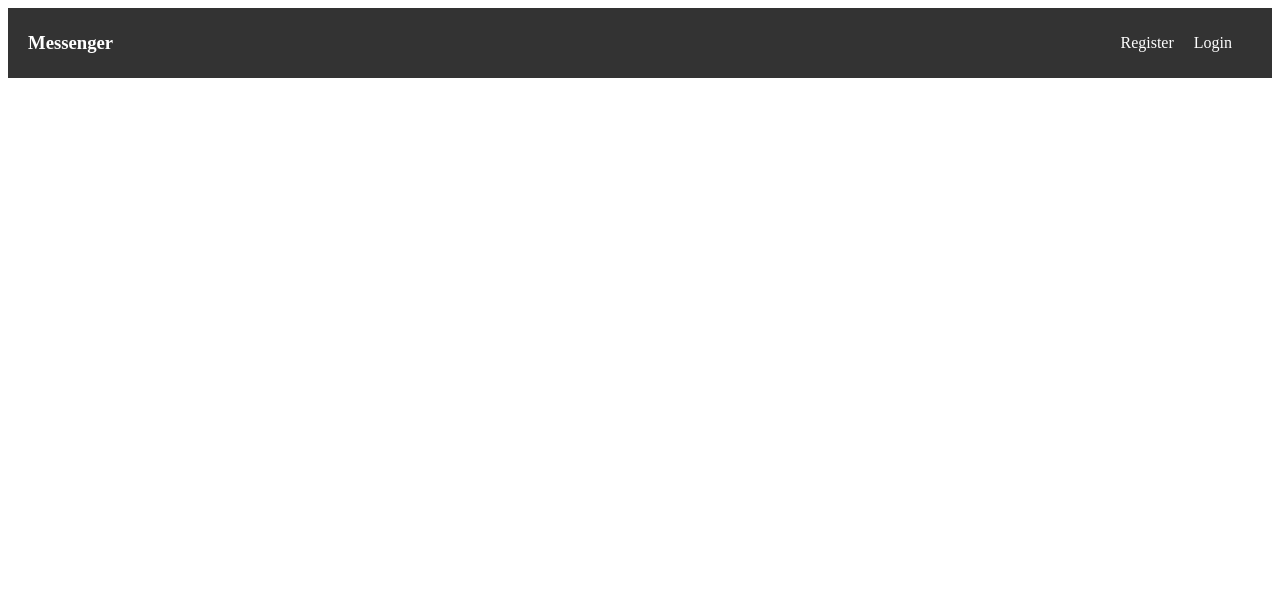
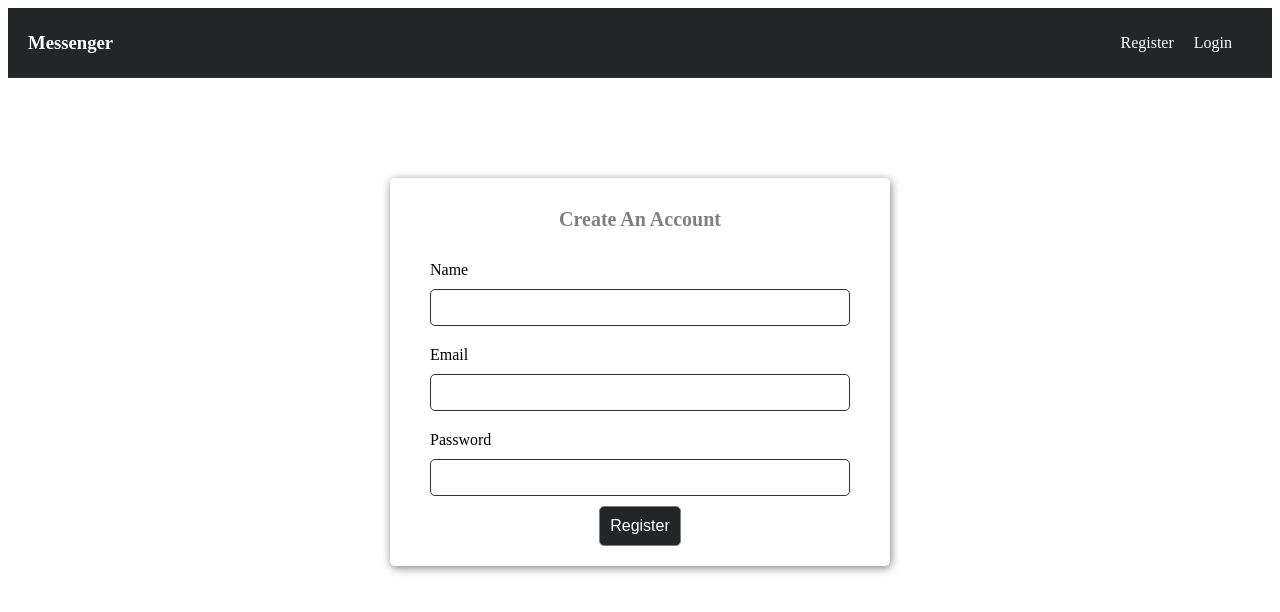
Before and after one commit to krish-98/react-firebase-messenger, a React (Create React App) app: page /register in a window 1280 px wide. Shown: the top 612 px of the page. Built offline with nearby package versions, Linux system fonts and the light colour scheme; the HTML template or start-up script is replaced by a standard one.

Commit message:
registration form design completed

```diff
--- a/src/App.css
+++ b/src/App.css
@@ -6,9 +6,9 @@
   --color-1: #242526;
   --color-2: white;
   --color-3: #0084ff;
-  --color-1: grey;
-  --color-1: #eb4034;
-  --color-1: #333;
+  --color-4: grey;
+  --color-5: #eb4034;
+  --color-6: #333;
 }
 
 nav {
@@ -29,3 +29,60 @@ nav a {
 nav div a {
   margin-right: 20px;
 }
+
+section {
+  max-width: 500px;
+  margin: 0 auto;
+  margin-top: 100px;
+  box-shadow: 1px 2px 10px var(--color-4);
+  padding: 10px 20px;
+  border-radius: 5px;
+
+}
+
+section h3 {
+  text-align: center;
+  font-size: 20px;
+  color: var(--color-4);
+}
+
+/* Register */
+section .form {
+  margin-top: 30px;
+  /* margin-bottom: 30px; */
+  padding: 0px 20px;
+}
+
+.input_container {
+  margin-top: 20px;
+}
+
+.input_container input {
+  width: 100%;
+  padding: 10px;
+  outline: none;
+  margin-top: 10px;
+  border: 1px solid var(--color-6);
+  border-radius: 5px;
+}
+
+.btn_container {
+  margin: 10px 0px;
+  text-align: center;
+}
+
+.btn {
+  padding: 10px;
+  border-radius: 5px;
+  outline: none;
+  border: 1px solid var(--color-4);
+  background: var(--color-1);
+  color: var(--color-2);
+  cursor: pointer;
+  font-size: 16px;
+  transition: 0.3s ease-in-out all;
+}
+
+.btn:hover{
+  transform: scale(1.05);
+}
--- a/src/App.js
+++ b/src/App.js
@@ -1,6 +1,7 @@
 import { Route, Routes } from "react-router-dom"
 import Navbar from "./components/Navbar"
 import Home from "./pages/Home"
+import Register from "./pages/Register"
 
 import "./App.css"
 
@@ -10,6 +11,7 @@ const App = () => {
       <Navbar />
       <Routes>
         <Route path="/" element={<Home />} />
+        <Route path="/register" element={<Register />} />
       </Routes>
     </>
   )
--- /dev/null
+++ b/src/pages/Register.jsx
@@ -0,0 +1,28 @@
+import React from "react"
+
+const Register = () => {
+  return (
+    <section>
+      <h3>Create An Account</h3>
+      <form className="form">
+        <div className="input_container">
+          <label htmlFor="name">Name</label>
+          <input type="text" name="name" />
+        </div>
+        <div className="input_container">
+          <label htmlFor="email">Email</label>
+          <input type="email" name="email" />
+        </div>
+        <div className="input_container">
+          <label htmlFor="password">Password</label>
+          <input type="password" name="password" />
+        </div>
+        <div className="btn_container">
+          <button className="btn">Register</button>
+        </div>
+      </form>
+    </section>
+  )
+}
+
+export default Register
```
